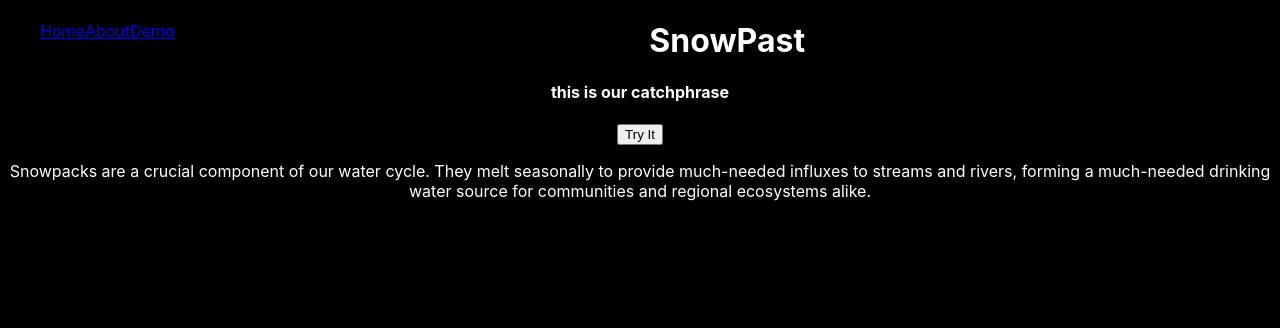
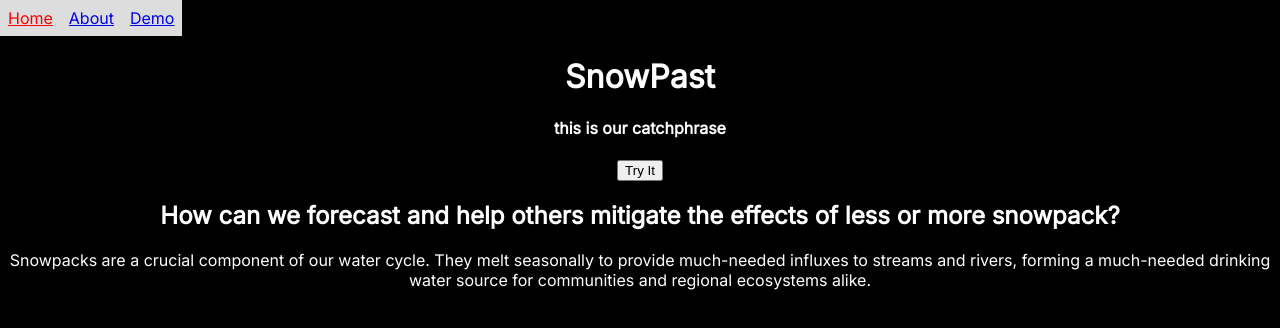
Before and after one commit to TheMoonWalker1/pennapps2023, a React (Create React App) app in the folder pennapps-frontend/: page / in a window 1280 px wide. Shown: the top 328 px of the page. Built offline with nearby package versions, Linux system fonts and the light colour scheme.

Commit message:
Edited menu css

```diff
--- a/pennapps-frontend/src/components/Navbar.jsx
+++ b/pennapps-frontend/src/components/Navbar.jsx
@@ -1,15 +1,20 @@
 import React from "react";
 import{BrowserRouter,Route,Link} from "react-router-dom";
 import "../css/Navbar.css";
+import "../css/Home.css";
 
 
 function Navbar(){
     return(
     <div class="navbar">
 
+        <style>
+            @import url('https://fonts.googleapis.com/css2?family=Inter&display=swap');
+        </style>
+
         <div class="menubutton">
-            <nav class="nav">
-                <ul>
+            <nav class="navMenu">
+                <ul class = "navUL">
                     <li>
                         <a href="/">Home</a>
                     </li>
--- a/pennapps-frontend/src/css/Home.css
+++ b/pennapps-frontend/src/css/Home.css
@@ -2,4 +2,6 @@ body{
     background-color:black;
     color: white;
 
+    font-family: 'Inter', sans-serif;
+
 }
--- a/pennapps-frontend/src/css/Navbar.css
+++ b/pennapps-frontend/src/css/Navbar.css
@@ -1,4 +1,20 @@
-li{
-    display: inline;
+ul {
+    list-style-type: none;
+    margin: 0;
+    padding: 0;
+    overflow: hidden;
+  }
+
+  li {
     float: left;
-}
+  }
+
+  li a {
+    display: block;
+    padding: 8px;
+    background-color: #dddddd;
+  }
+
+  li a:hover{
+    color: red;
+  }
--- a/pennapps-frontend/src/pages/Home.jsx
+++ b/pennapps-frontend/src/pages/Home.jsx
@@ -4,10 +4,18 @@ import "../css/Home.css";
 function Home(){
     return(
         <body>
+
+            <style>
+            @import url('https://fonts.googleapis.com/css2?family=Inter&display=swap');
+            </style>
             <div class="introduction">
                 <h1>SnowPast</h1>
                 <h4>this is our catchphrase</h4>
                 <button type="button" id="try">Try It</button>
+            </div>
+
+            <div>
+                <h2>How can we forecast and help others mitigate the effects of less or more snowpack?</h2>
             </div>
 
             <div>
```
